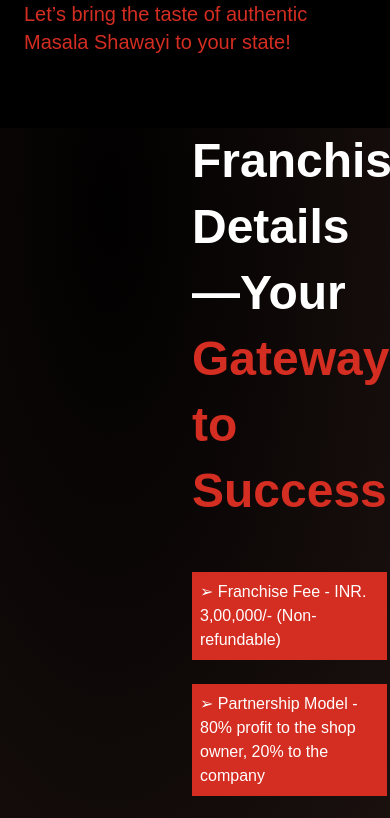
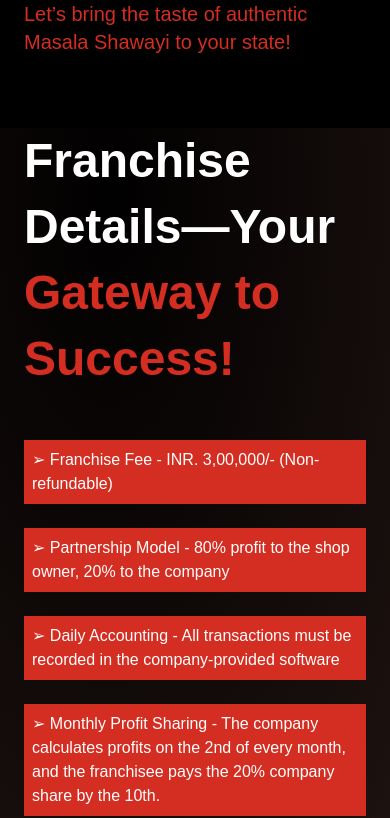
Before and after one commit to Lunareterprises/Club-Shawayi, a Next.js app: page /Franchise in a window 390 px wide. Shown: the part 2240-3058 px from the top of the page. Built offline with nearby package versions, Linux system fonts and the light colour scheme; a web font is replaced by a local one.

Commit message:
Updated FranchiseDetails component layout for improved responsiveness; adjusted flex direction and width properties for better alignment on different screen sizes.

```diff
--- a/src/components/Franchise/FranchiseDetails.jsx
+++ b/src/components/Franchise/FranchiseDetails.jsx
@@ -4,19 +4,18 @@
 function FranchiseDetails() {
   return (
     <div
-      className="flex flex-row items-center justify-between mt-6   gap-12"
+      className="flex flex-col lg:flex-row items-center justify-between mt-6 px-6 md:px-20 lg:px-0  gap-12"
       style={{
         background: "radial-gradient(104.11% 100.17% at 28.27% 7.59%, rgba(10, 1, 0, 0.1) 0%, rgba(255, 163, 143, 0.112) 100%)"
       }}
     >
 
-        <div className="w-1/2 ml-48">
+        <div className="w-full lg:w-1/2 lg:ml-48">
             <h1 className="text-5xl font-bold leading-snug">
             Franchise Details—Your <br />
             <span className="text-[#D42D21]">Gateway to Success!</span>
             </h1>
 
-            {/* Franchise Info List */}
             <div className="flex flex-col gap-6  mt-12">
             {[
                 "➢ Franchise Fee - INR. 3,00,000/- (Non-refundable)",
```
